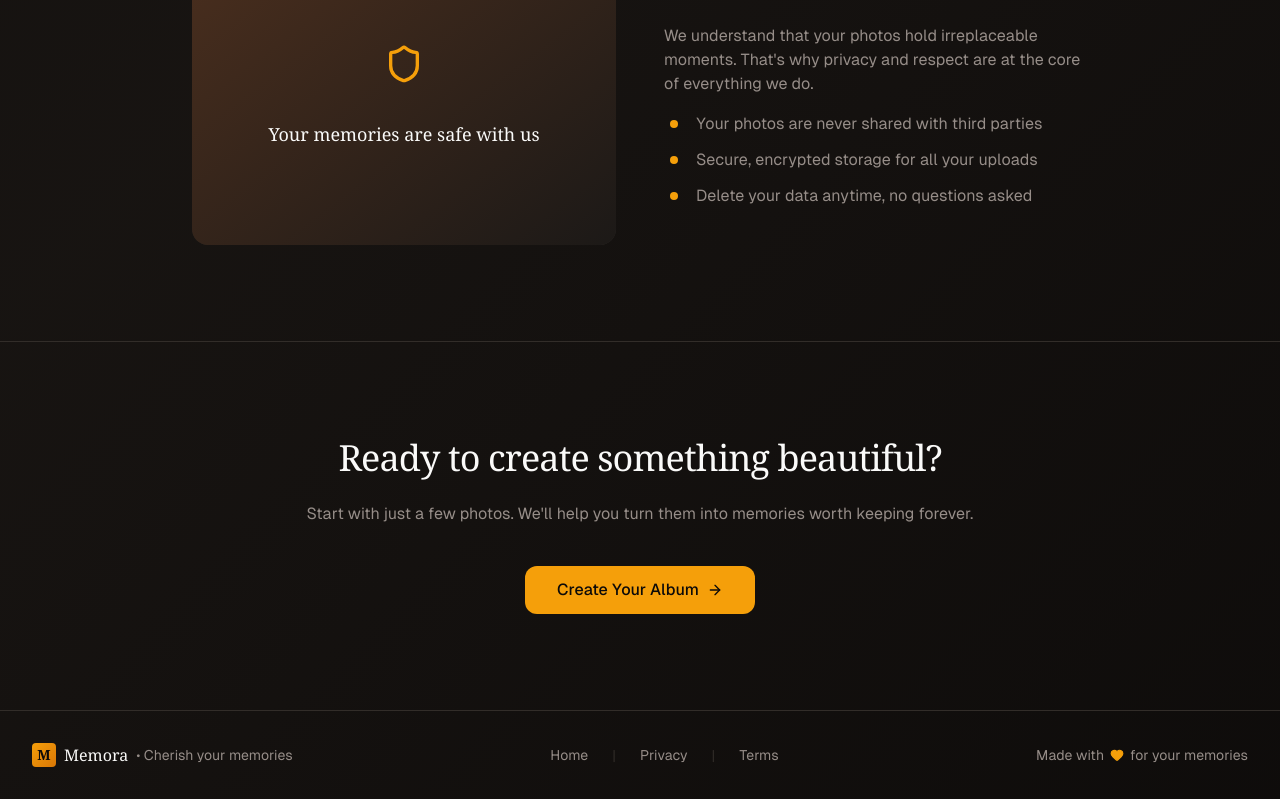
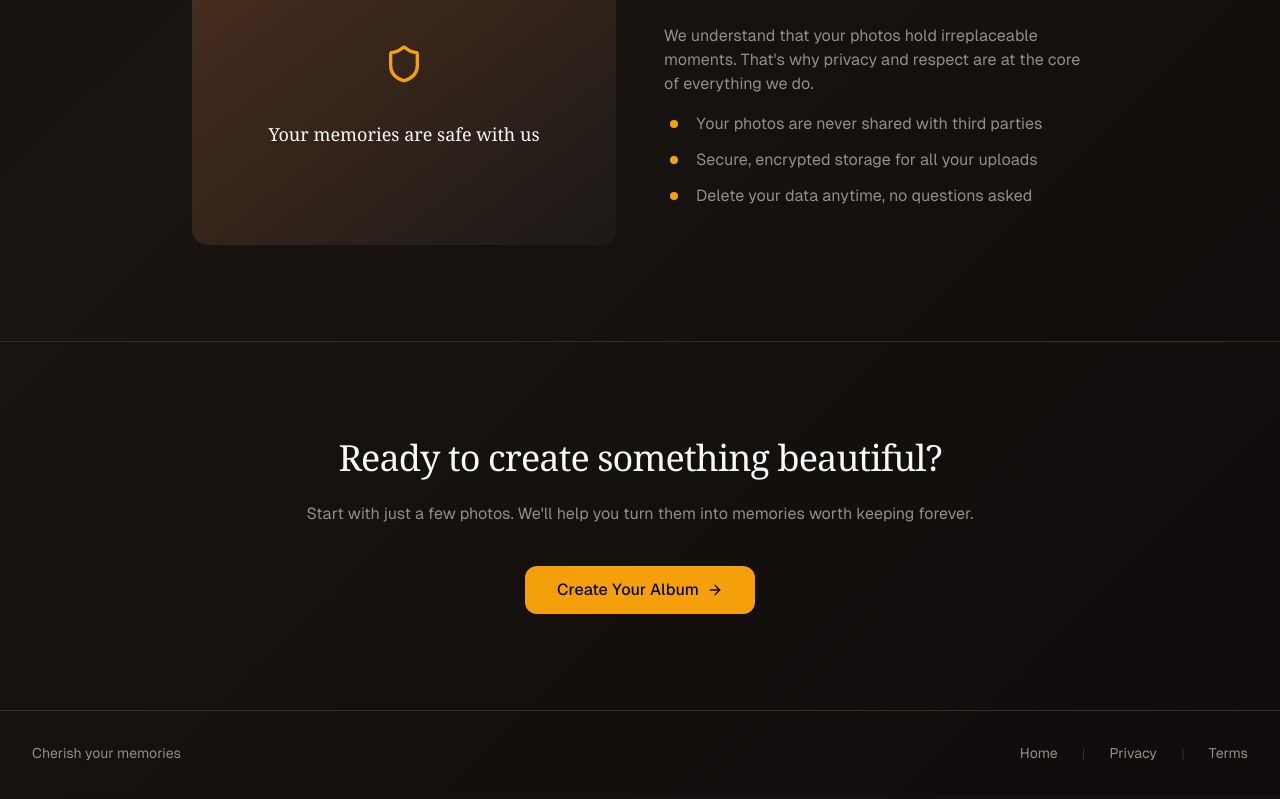
Before and after one commit to DissanayakeLYB/Memora-Frontend, a Next.js app: page / in a window 1280 px wide. Shown: the part 1440-2239 px from the top of the page. Built offline with nearby package versions, Linux system fonts and the light colour scheme.

Commit message:
fix: remove right copright section of memora from footer

```diff
--- a/src/components/layout/Footer.tsx
+++ b/src/components/layout/Footer.tsx
@@ -12,11 +12,7 @@ export function Footer() {
         <div className="flex flex-col md:flex-row items-center justify-between gap-4">
           {/* Logo & tagline */}
           <div className="flex items-center gap-2">
-            <div className="w-6 h-6 rounded bg-gradient-to-br from-primary to-amber-600 flex items-center justify-center">
-              <span className="text-primary-foreground font-serif font-bold text-sm">M</span>
-            </div>
-            <span className="font-serif text-foreground">Memora</span>
-            <span className="text-muted-foreground text-sm">• Cherish your memories</span>
+            <span className="text-muted-foreground text-sm">Cherish your memories</span>
           </div>
 
           {/* Links */}
@@ -34,12 +30,7 @@ export function Footer() {
             </Link>
           </nav>
 
-          {/* Copyright */}
-          <div className="flex items-center gap-1.5 text-sm text-muted-foreground">
-            <span>Made with</span>
-            <Heart className="w-3.5 h-3.5 text-primary fill-primary" />
-            <span>for your memories</span>
-          </div>
+
         </div>
       </div>
     </footer>
```
